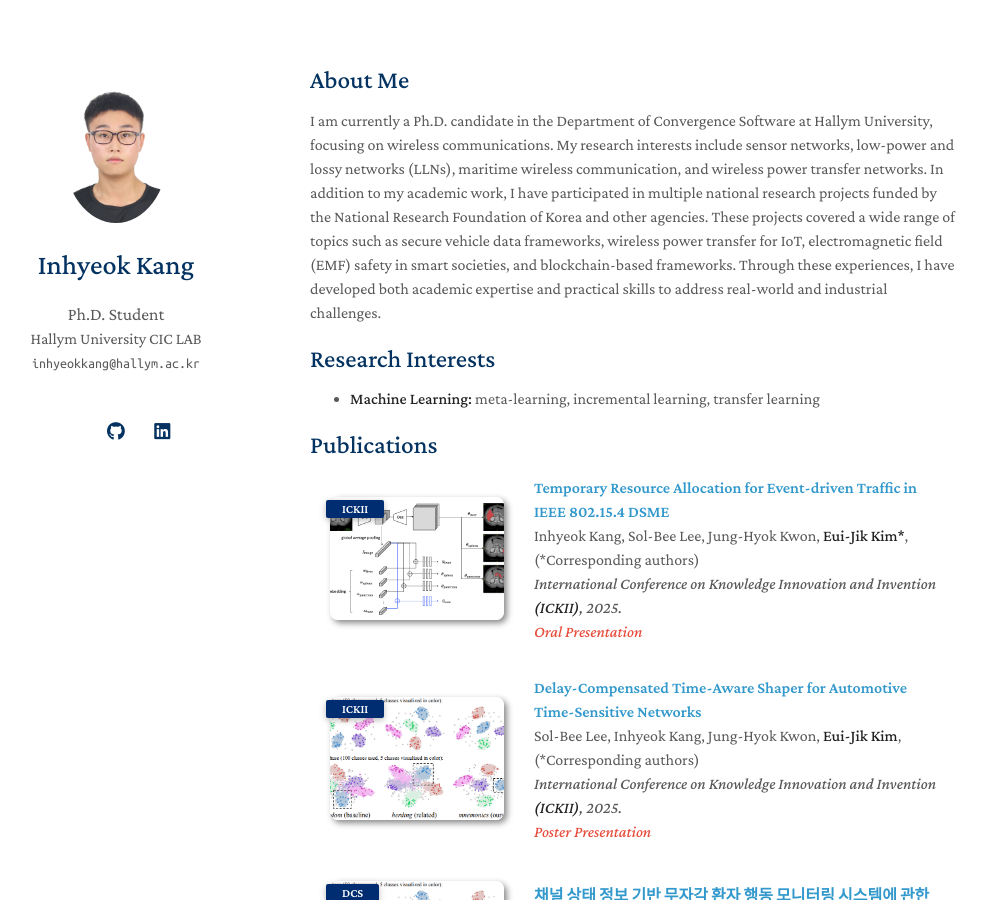
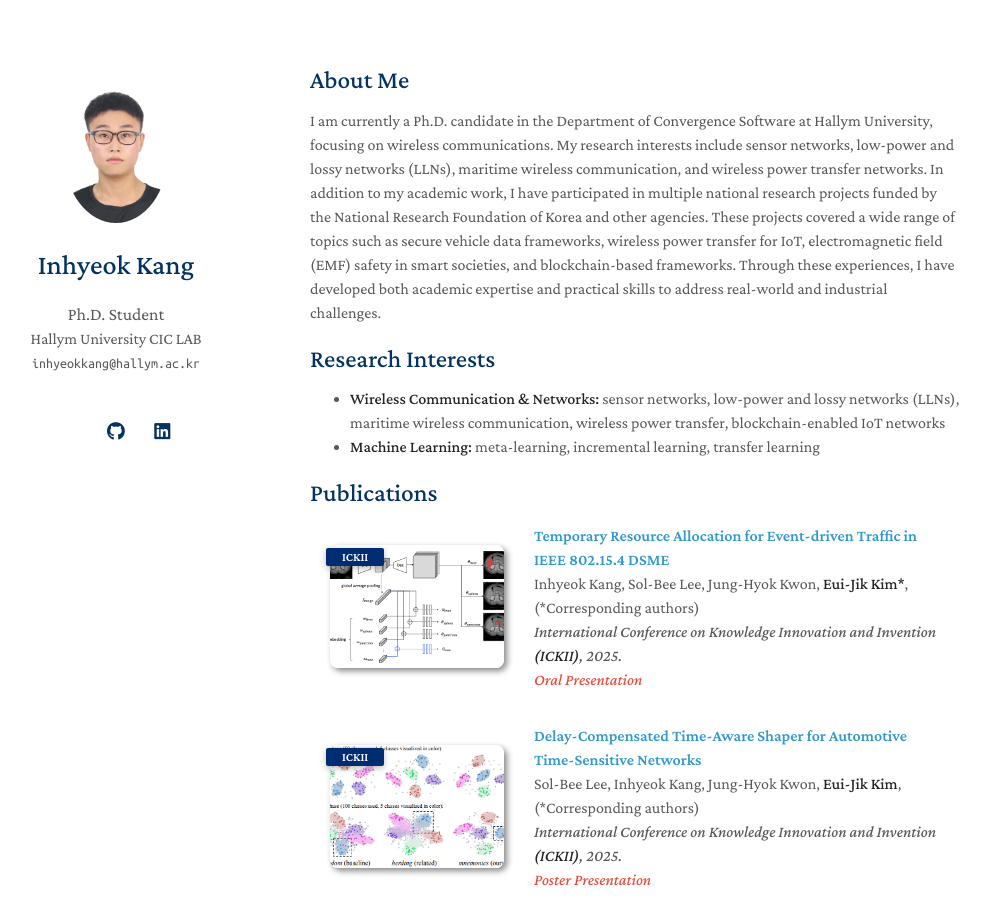
Before and after one commit to InhyeokKang/inhyeokkang.github.io, a Jekyll site: the page built from index.md, in a window 1280 px wide and 900 px high. Shown: the whole window, without its empty margins (160-1150 px from the left). Built offline with Jekyll 4.4.1, drawn with Linux system fonts in a browser that asks for light colours; a style sheet for code colours, icons or effects is not loaded; our own code applies the rules of GitHub Pages for plain Markdown files.

Commit message:
Update index.md

```diff
--- a/index.md
+++ b/index.md
@@ -8,6 +8,7 @@ I am currently a Ph.D. candidate in the Department of Convergence Software at Ha
 
 ## Research Interests
 
+- **Wireless Communication & Networks:** sensor networks, low-power and lossy networks (LLNs), maritime wireless communication, wireless power transfer, blockchain-enabled IoT networks
 - **Machine Learning:** meta-learning, incremental learning, transfer learning
 
 {% include_relative _includes/publications.md %}
```
